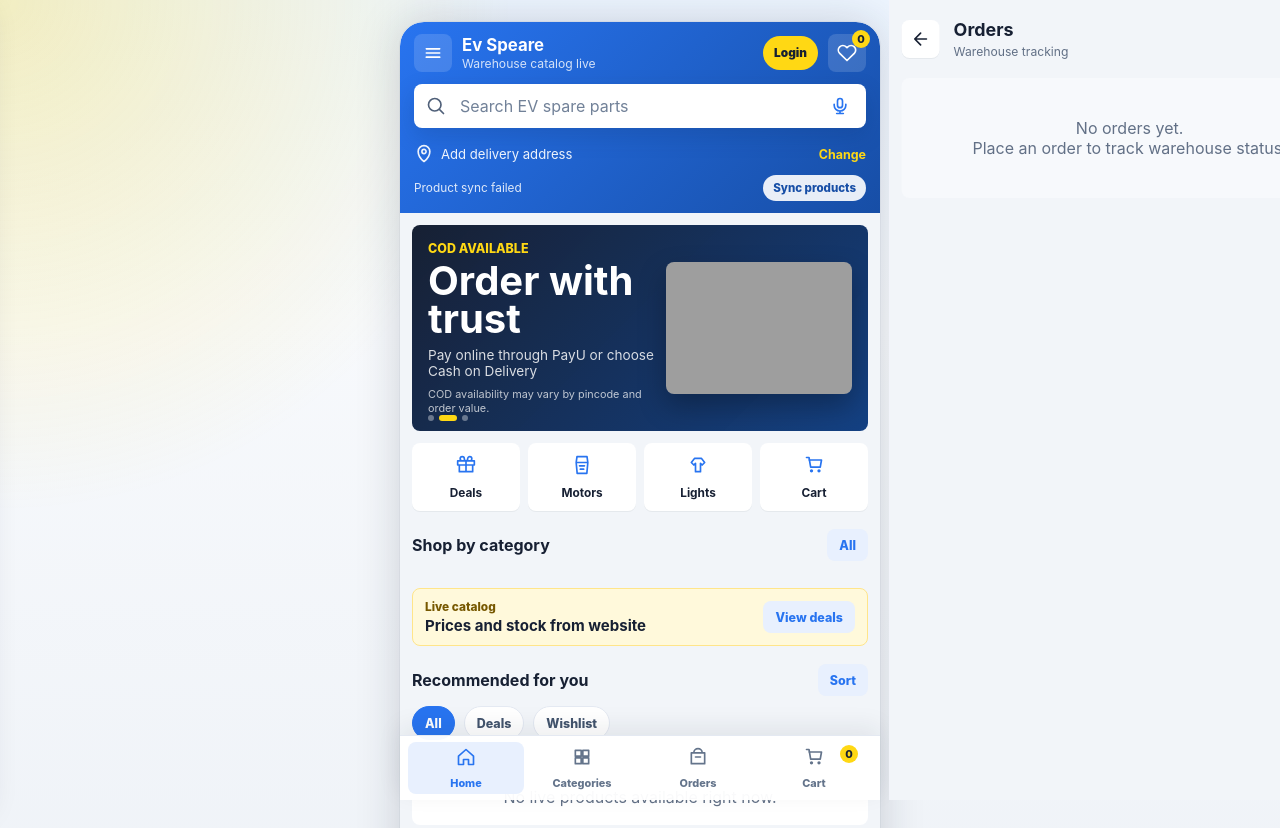
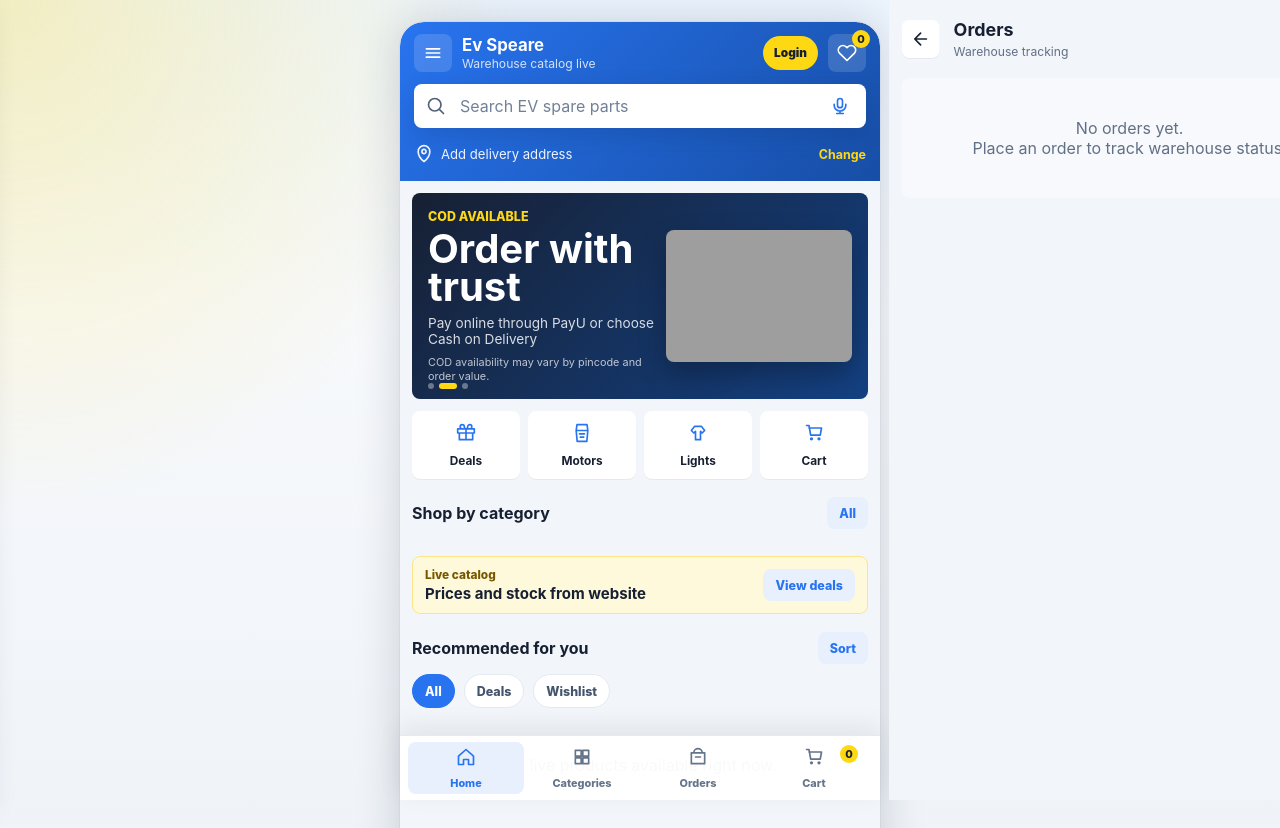
Before and after one commit to sahilalimolla001/evspeare-app, a website: page index.html in a window 1280 px wide. Shown: the top 828 px of the page. Drawn offline with Linux system fonts and the light colour scheme; no server answers; grey boxes are pictures that could not be loaded.

Commit message:
Hide catalog sync strip

```diff
--- a/index.html
+++ b/index.html
@@ -59,7 +59,7 @@
           <strong>Change</strong>
         </button>
 
-        <div class="service-strip">
+        <div class="service-strip" hidden>
           <span data-sync-status>Live catalog</span>
           <button type="button" data-action="refresh-products">Sync products</button>
         </div>
```
